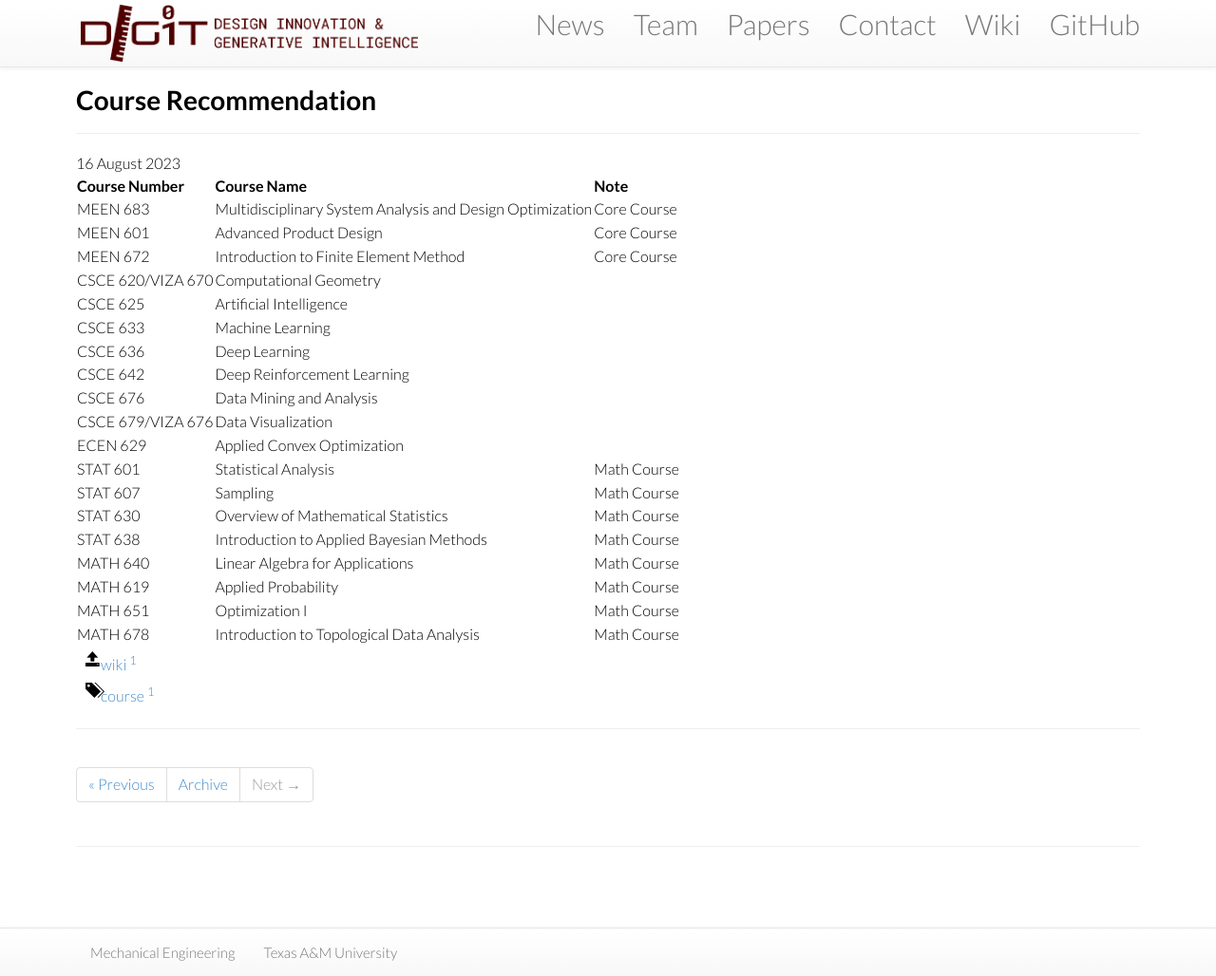
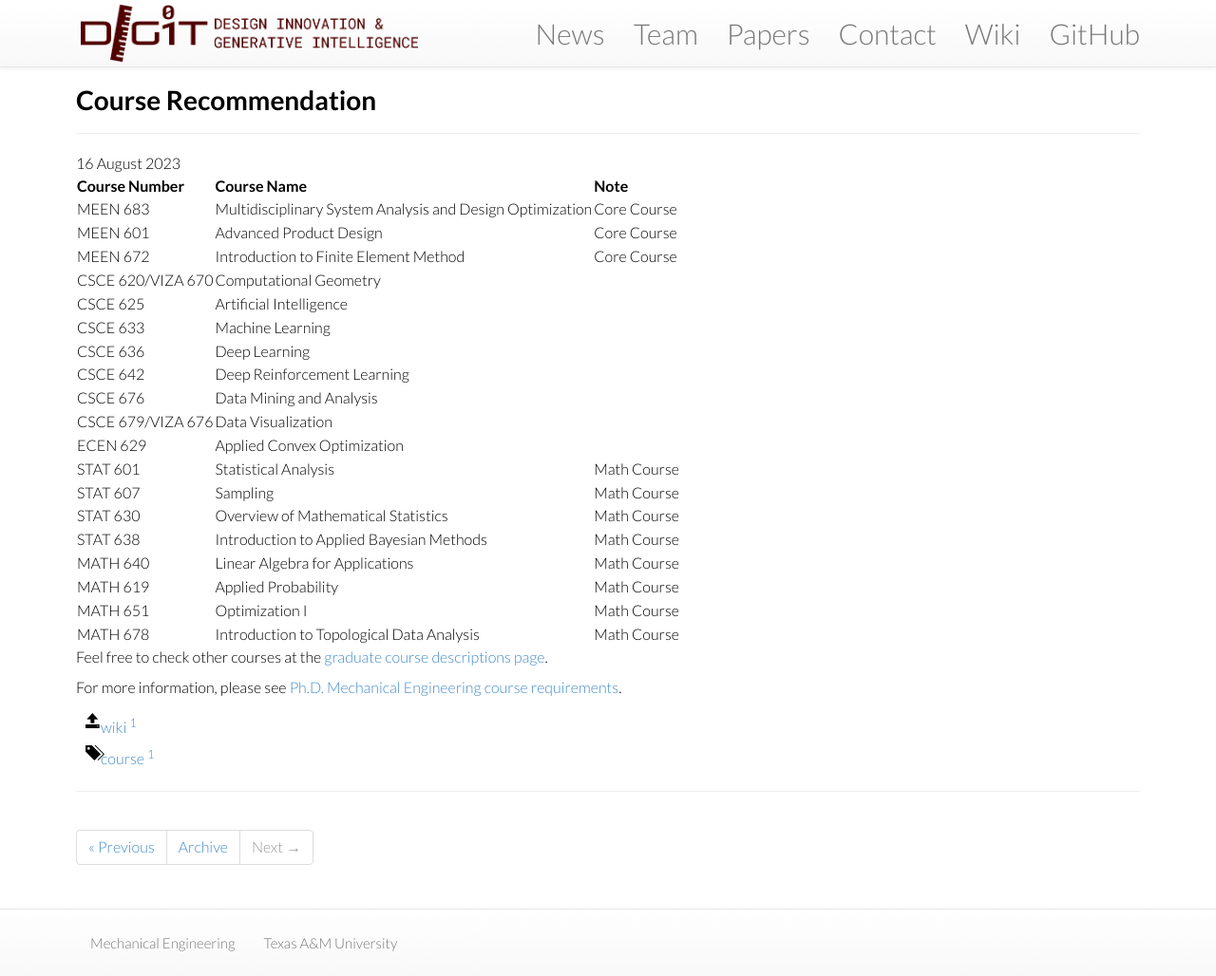
Before and after one commit to jihao2021/trojanbears, a Jekyll site: the page built from wiki/_posts/2023-08-16-course-recommendation.md, in a window 1280 px wide and 1028 px high. Shown: the whole window at 95% size. Built offline with Jekyll 4.4.1, drawn with Linux system fonts in a browser that asks for light colours; nearby versions of some CDN libraries.

Commit message:
fixed the margin issue

```diff
--- a/papers/index.html
+++ b/papers/index.html
@@ -6,6 +6,9 @@
 navorder: 3
 ---
 {% include JB/setup %}
+
+<body style="padding-top: 20px;" data-new-gr-c-s-check-loaded="14.1119.0" data-gr-ext-installed=""><div id="MathJax_Message" style="display: none;"></div>
+
 <div class="bigspacer"></div>
 {% for paper in site.categories.papers %}
     {% cycle 'add rows': '<div class="row">', <div></div>, <div></div> %}
@@ -38,5 +41,6 @@
 {% endfor %}
 {% cycle 'close rows': <div></div>, '</div><div class="bigspacer"></div>', '</div><div class="bigspacer"></div>' %}
 
+<div class="bigspacer"></div>
 
-<div class="bigspacer"></div>
+</body>
--- a/team/index.html
+++ b/team/index.html
@@ -6,6 +6,8 @@
 navorder: 2
 ---
 {% include JB/setup %}
+
+<body style="padding-top: 20px;" data-new-gr-c-s-check-loaded="14.1119.0" data-gr-ext-installed="">
 
 <div class="bigspacer"></div>
 {% for member in site.categories.team reversed %}
@@ -32,6 +34,8 @@
 
 <!-- comment out this next line if there are multiples of three members -->
 </div>
+
+</body>
 
 <div class="bigspacer"></div>
 <hr/>
--- a/wiki/_posts/2023-08-16-course-recommendation.md
+++ b/wiki/_posts/2023-08-16-course-recommendation.md
@@ -29,3 +29,7 @@
 | MATH 619           | Applied Probability                                       | Math Course |
 | MATH 651           | Optimization I                                            | Math Course |
 | MATH 678           | Introduction to Topological Data Analysis                 | Math Course |
+
+Feel free to check other courses at the [graduate course descriptions page](https://catalog.tamu.edu/graduate/course-descriptions/).
+
+For more information, please see [Ph.D. Mechanical Engineering course requirements](https://engineering.tamu.edu/mechanical/academics/degrees/graduate/phd.html).
```
Also changed, not shown: assets/themes/lab/bootstrap/css/bootstrap.min.css.
